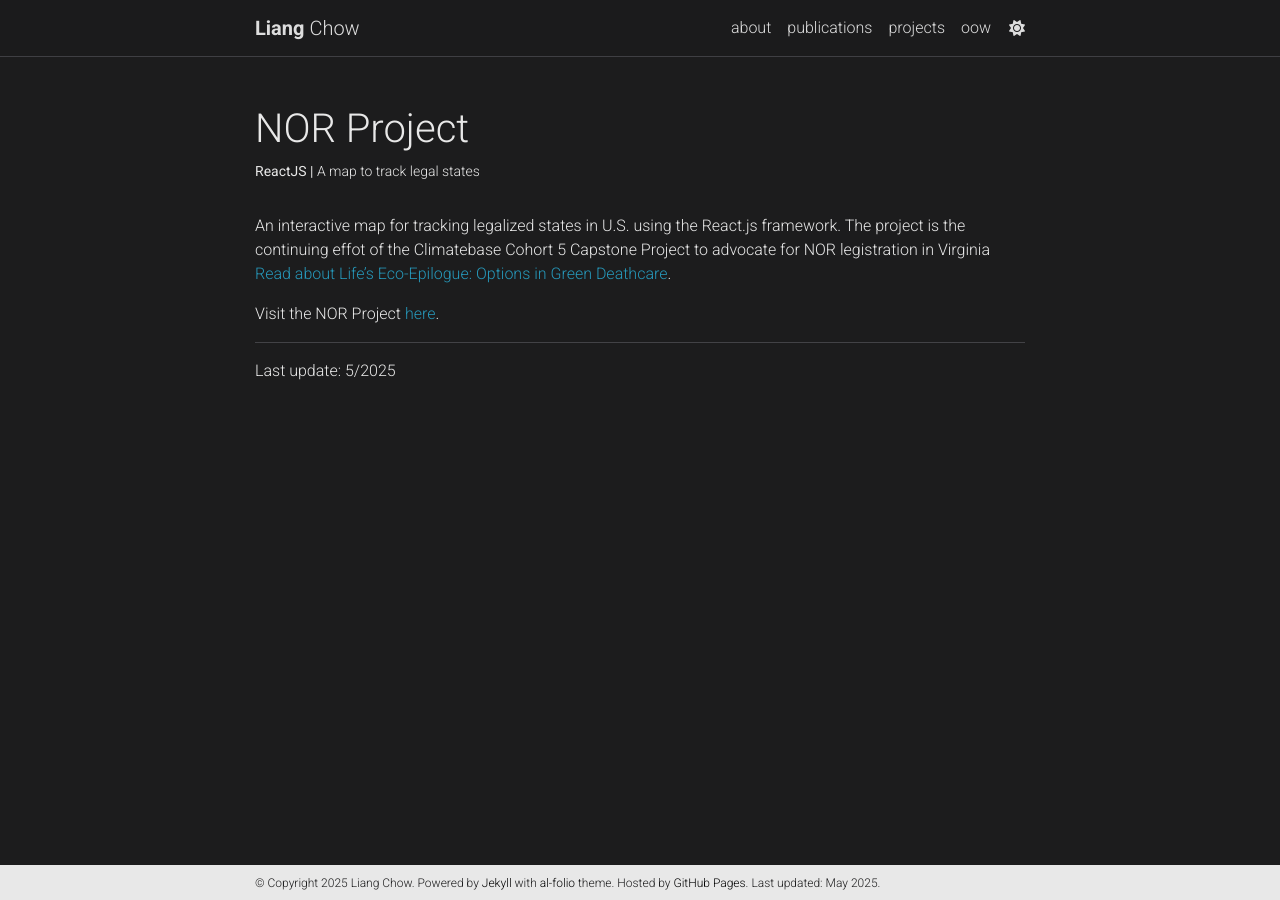
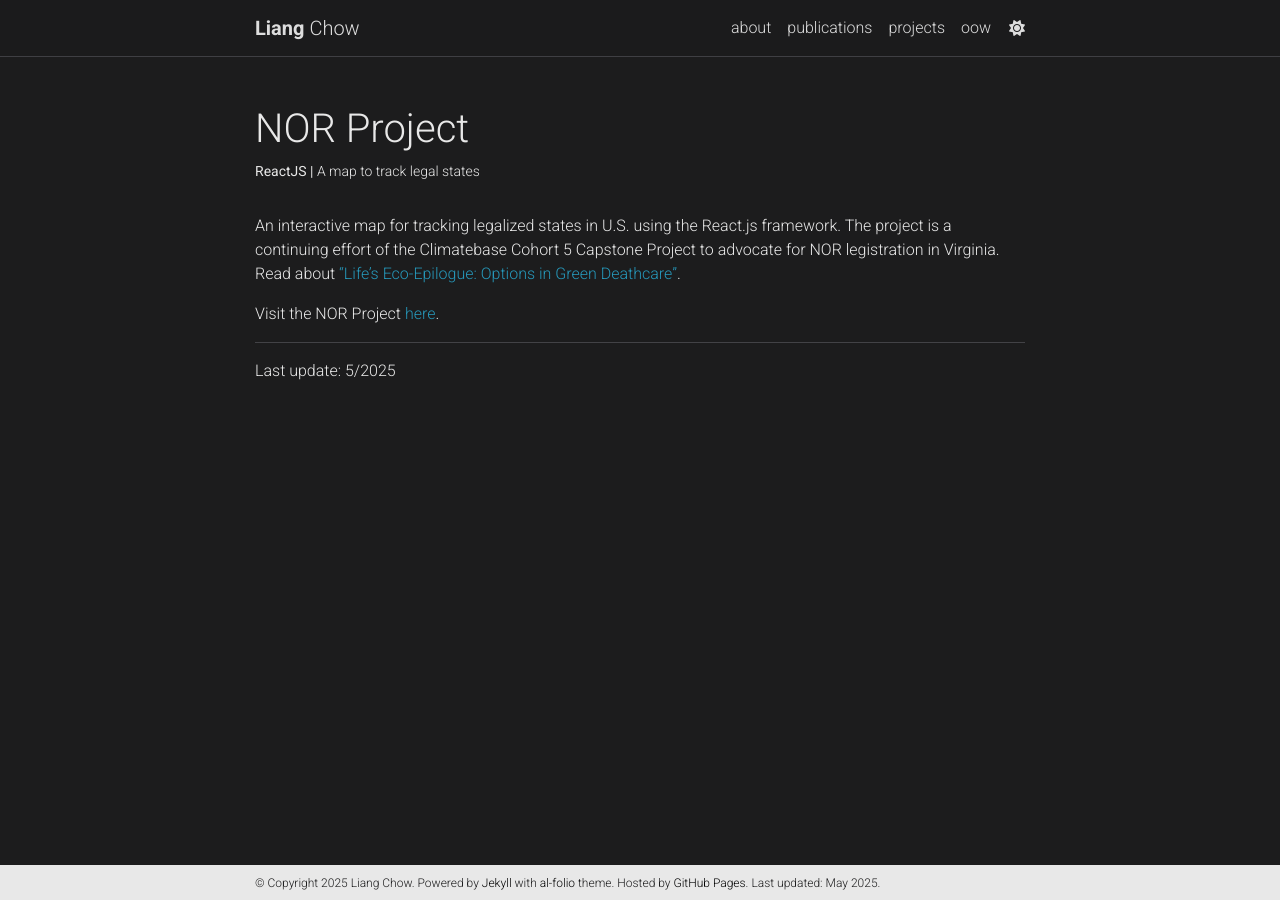
Before and after one commit to liangchow/liangchow.github.io, a Jekyll site: the page built from _projects/6_project.md, in a window 1280 px wide. Built offline with Jekyll 4.4.1, drawn with Linux system fonts in a browser that asks for light colours; comment, search, counter and statistics services are not loaded; a style sheet for code colours, icons or effects is not loaded.

Commit message:
Update 6_project.md

```diff
--- a/_projects/6_project.md
+++ b/_projects/6_project.md
@@ -8,7 +8,7 @@
 related_publications:
 ---
 
-An interactive map for tracking legalized states in U.S. using the React.js framework. The project is the continuing effot of the Climatebase Cohort 5 Capstone Project to advocate for NOR legistration in Virginia [Read about Life’s Eco-Epilogue: Options in Green Deathcare](https://www.linkedin.com/pulse/lifes-eco-epilogue-options-green-deathcare-dayna-sowd-pyoie).
+An interactive map for tracking legalized states in U.S. using the React.js framework. The project is a continuing effort of the Climatebase Cohort 5 Capstone Project to advocate for NOR legistration in Virginia. Read about ["Life’s Eco-Epilogue: Options in Green Deathcare"](https://www.linkedin.com/pulse/lifes-eco-epilogue-options-green-deathcare-dayna-sowd-pyoie).
 
 Visit the NOR Project [here](https://reactjs-nor-map.netlify.app/).
 
```
